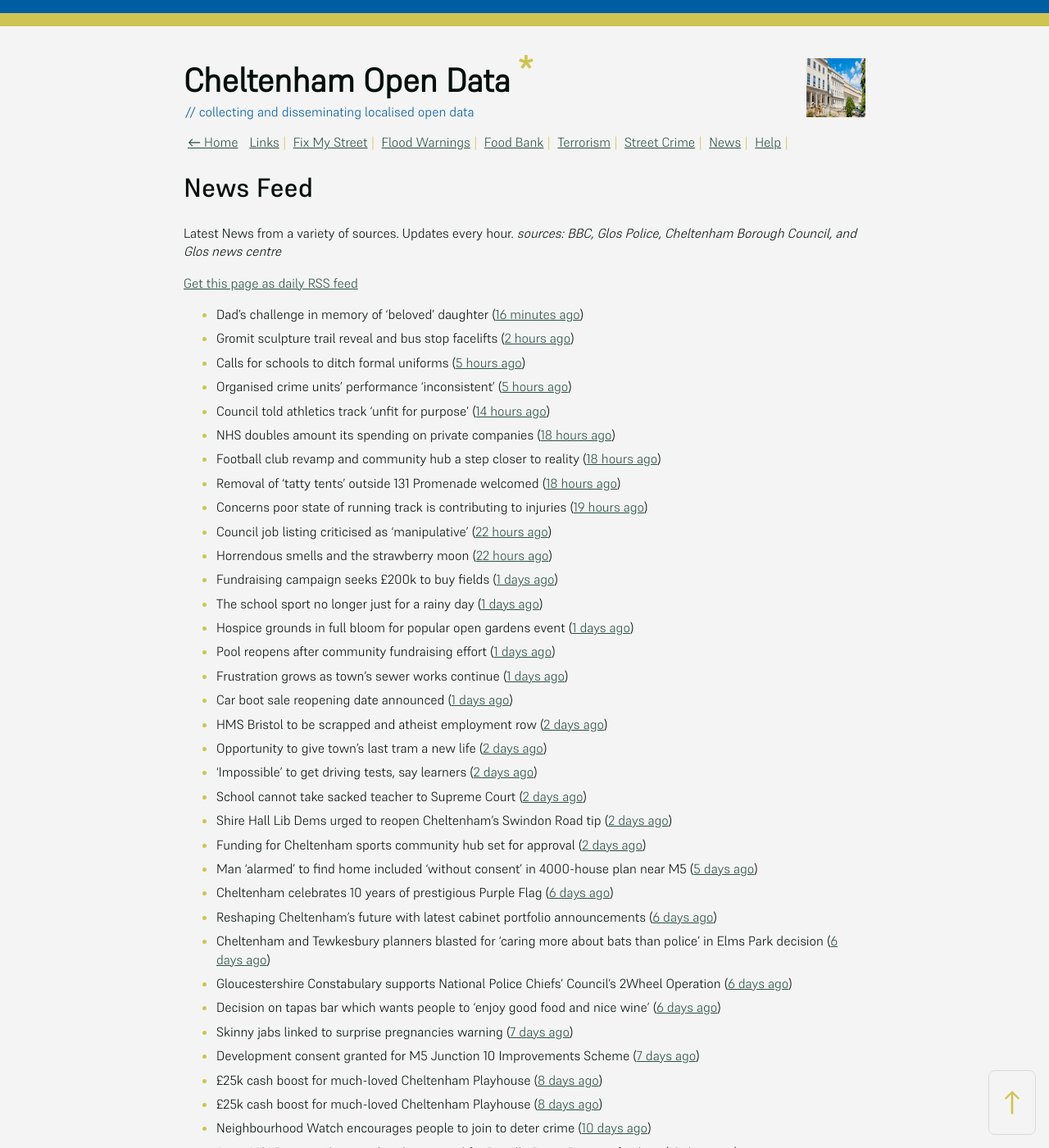
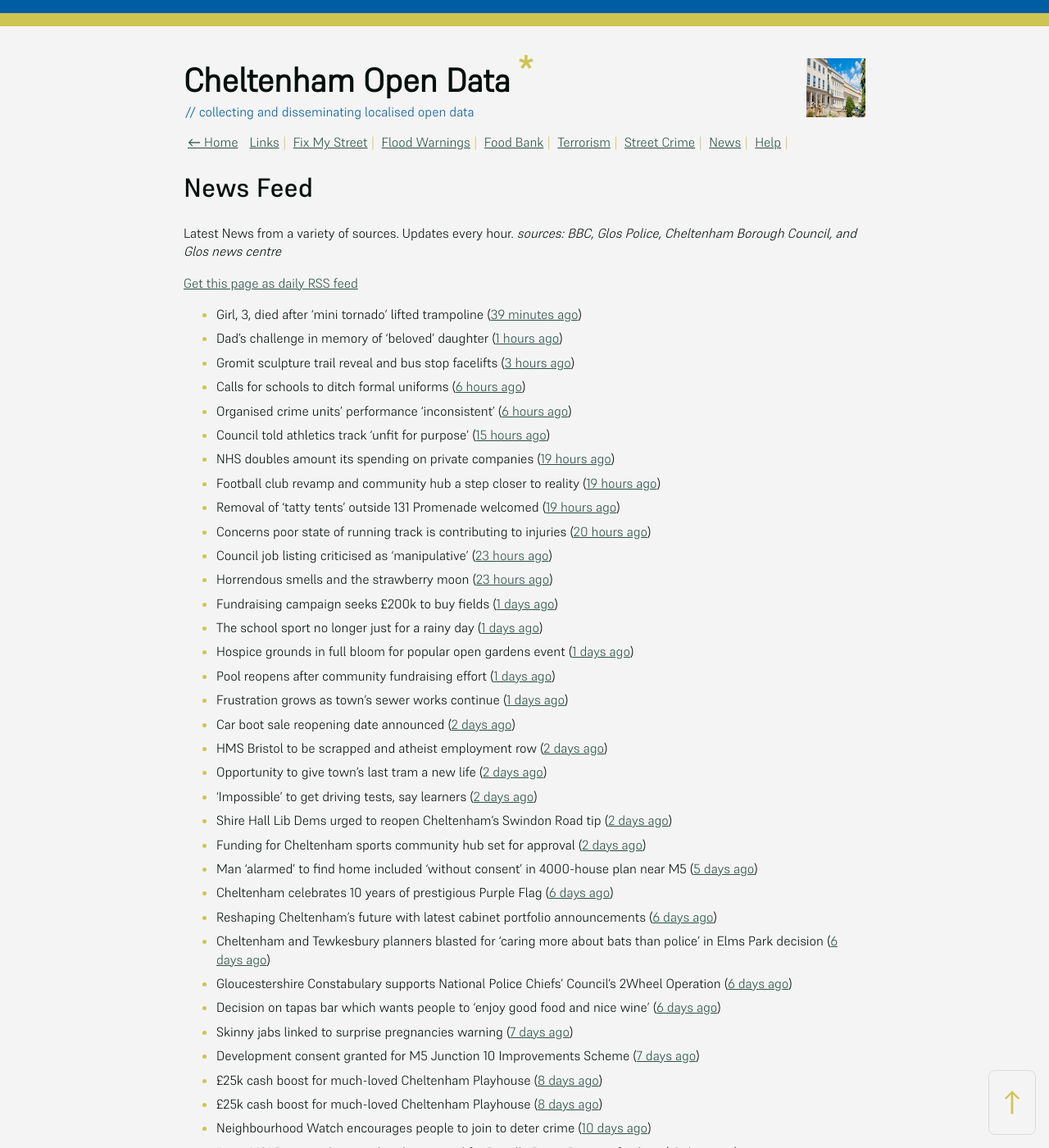
Before and after one commit to mat-0/cheltenham-open-data, a Jekyll site: the page built from _pages/news.md, in a window 1280 px wide and 1400 px high. Shown: the whole window at 82% size. Built offline with Jekyll 4.4.1, drawn with Linux system fonts in a browser that asks for light colours; some of the changed text lies outside the part shown.

Commit message:
Updated 2025-06-12 11:58:08

```diff
--- a/_pages/news.md
+++ b/_pages/news.md
@@ -12,27 +12,27 @@ _sources: BBC, Glos Police, Cheltenham Borough Council, and Glos news centre_
 [Get this page as daily RSS feed](/daily.rss)
 
 <!-- news_marker starts -->
-- Dad's challenge in memory of 'beloved' daughter ([16 minutes ago](https://www.bbc.com/news/articles/c3e5qzklpzpo))
-- Gromit sculpture trail reveal and bus stop facelifts ([2 hours ago](https://www.bbc.com/news/articles/c706p9w35xeo))
-- Calls for schools to ditch formal uniforms ([5 hours ago](https://www.bbc.com/news/articles/c79eg0w59y8o))
-- Organised crime units' performance 'inconsistent' ([5 hours ago](https://www.bbc.com/news/articles/c8rezd6j42vo))
-- Council told athletics track 'unfit for purpose' ([14 hours ago](https://www.bbc.com/news/articles/cvg76n7dxn9o))
-- NHS doubles amount its spending on private companies ([18 hours ago](https://www.bbc.com/news/articles/cy0jzvxwr4xo))
-- Football club revamp and community hub a step closer to reality ([18 hours ago](https://gloucesternewscentre.co.uk/football-club-revamp-and-community-hub-a-step-closer-to-reality/))
-- Removal of ‘tatty tents’ outside 131 Promenade welcomed ([18 hours ago](https://gloucesternewscentre.co.uk/removal-of-tatty-tents-outside-131-promenade-welcomed/))
-- Concerns poor state of running track is contributing to injuries ([19 hours ago](https://gloucesternewscentre.co.uk/concerns-poor-state-of-running-track-is-contributing-to-injuries/))
-- Council job listing criticised as 'manipulative' ([22 hours ago](https://www.bbc.com/news/articles/c74qk45gxygo))
-- Horrendous smells and the strawberry moon ([22 hours ago](https://www.bbc.com/news/articles/c2lk8l1ypxko))
+- Girl, 3, died after 'mini tornado' lifted trampoline ([39 minutes ago](https://www.bbc.com/news/articles/cx2j9p12m52o))
+- Dad's challenge in memory of 'beloved' daughter ([1 hours ago](https://www.bbc.com/news/articles/c3e5qzklpzpo))
+- Gromit sculpture trail reveal and bus stop facelifts ([3 hours ago](https://www.bbc.com/news/articles/c706p9w35xeo))
+- Calls for schools to ditch formal uniforms ([6 hours ago](https://www.bbc.com/news/articles/c79eg0w59y8o))
+- Organised crime units' performance 'inconsistent' ([6 hours ago](https://www.bbc.com/news/articles/c8rezd6j42vo))
+- Council told athletics track 'unfit for purpose' ([15 hours ago](https://www.bbc.com/news/articles/cvg76n7dxn9o))
+- NHS doubles amount its spending on private companies ([19 hours ago](https://www.bbc.com/news/articles/cy0jzvxwr4xo))
+- Football club revamp and community hub a step closer to reality ([19 hours ago](https://gloucesternewscentre.co.uk/football-club-revamp-and-community-hub-a-step-closer-to-reality/))
+- Removal of ‘tatty tents’ outside 131 Promenade welcomed ([19 hours ago](https://gloucesternewscentre.co.uk/removal-of-tatty-tents-outside-131-promenade-welcomed/))
+- Concerns poor state of running track is contributing to injuries ([20 hours ago](https://gloucesternewscentre.co.uk/concerns-poor-state-of-running-track-is-contributing-to-injuries/))
+- Council job listing criticised as 'manipulative' ([23 hours ago](https://www.bbc.com/news/articles/c74qk45gxygo))
+- Horrendous smells and the strawberry moon ([23 hours ago](https://www.bbc.com/news/articles/c2lk8l1ypxko))
 - Fundraising campaign seeks £200k to buy fields ([1 days ago](https://www.bbc.com/news/articles/c365lx9x187o))
 - The school sport no longer just for a rainy day ([1 days ago](https://www.bbc.com/news/articles/clygej1emezo))
 - Hospice grounds in full bloom for popular open gardens event ([1 days ago](https://gloucesternewscentre.co.uk/hospice-grounds-in-full-bloom-for-popular-open-gardens-event/))
 - Pool reopens after community fundraising effort ([1 days ago](https://www.bbc.com/news/articles/cg5vl5zvp69o))
 - Frustration grows as town's sewer works continue ([1 days ago](https://www.bbc.com/news/articles/c5yq58qpgd7o))
-- Car boot sale reopening date announced ([1 days ago](https://www.bbc.com/news/articles/c3v54dgvq6go))
+- Car boot sale reopening date announced ([2 days ago](https://www.bbc.com/news/articles/c3v54dgvq6go))
 - HMS Bristol to be scrapped and atheist employment row ([2 days ago](https://www.bbc.com/news/articles/c93lv9zr5ppo))
 - Opportunity to give town's last tram a new life ([2 days ago](https://www.bbc.com/news/articles/c80km7j1131o))
 - 'Impossible' to get driving tests, say learners ([2 days ago](https://www.bbc.com/news/articles/c8jgndjnlmvo))
-- School cannot take sacked teacher to Supreme Court ([2 days ago](https://www.bbc.com/news/articles/cn7zn077nd4o))
 - Shire Hall Lib Dems urged to reopen Cheltenham’s Swindon Road tip ([2 days ago](https://gloucesternewscentre.co.uk/shire-hall-lib-dems-urged-to-reopen-cheltenhams-swindon-road-tip/))
 - Funding for Cheltenham sports community hub set for approval ([2 days ago](https://gloucesternewscentre.co.uk/funding-for-cheltenham-sports-community-hub-set-for-approval/))
 - Man ‘alarmed’ to find home included ‘without consent’ in 4000-house plan near M5 ([5 days ago](https://gloucesternewscentre.co.uk/man-alarmed-to-find-home-included-without-consent-in-4000-house-plan-near-m5/))
@@ -64,6 +64,5 @@ _sources: BBC, Glos Police, Cheltenham Borough Council, and Glos news centre_
 - HBD unveils phase two plans for Golden Valley at Cyber UK ([27 days ago](https://www.cheltenham.gov.uk/news/article/3012/hbd_unveils_phase_two_plans_for_golden_valley_at_cyber_uk))
 - Golden Valley social value promise will deliver real value to communities ([28 days ago](https://www.cheltenham.gov.uk/news/article/3011/golden_valley_social_value_promise_will_deliver_real_value_to_communities))
 - Upcoming grant and further support to help local business cut their carbon emissions ([29 days ago](https://www.cheltenham.gov.uk/news/article/3010/upcoming_grant_and_further_support_to_help_local_business_cut_their_carbon_emissions))
-- Does your parish council reflect your local area? ([29 days ago](https://www.cheltenham.gov.uk/news/article/3009/does_your_parish_council_reflect_your_local_area))
 
 <!-- news_marker ends -->
```
Also changed, not shown: _data/flood.json (+5 -27 lines), _pages/fix-my-street.md (+5 -5 lines), index.md (+5 -5 lines).
